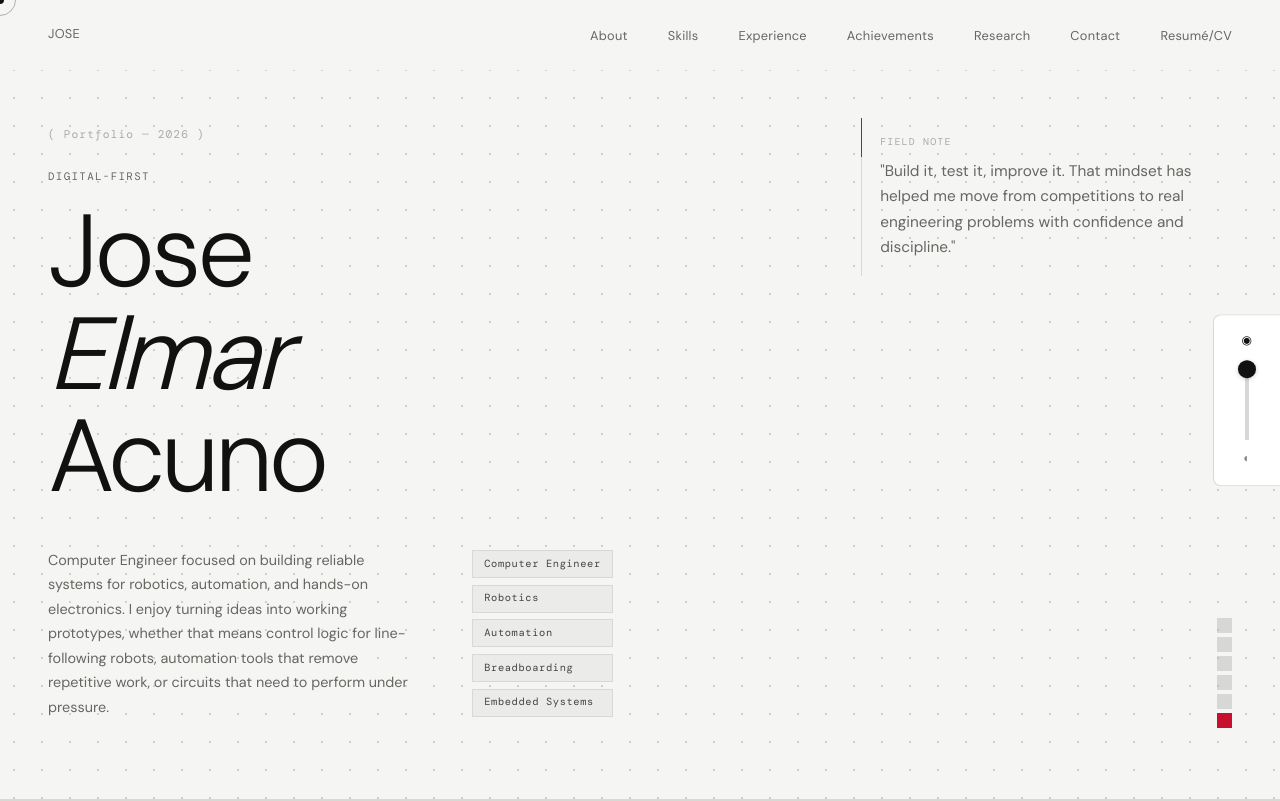
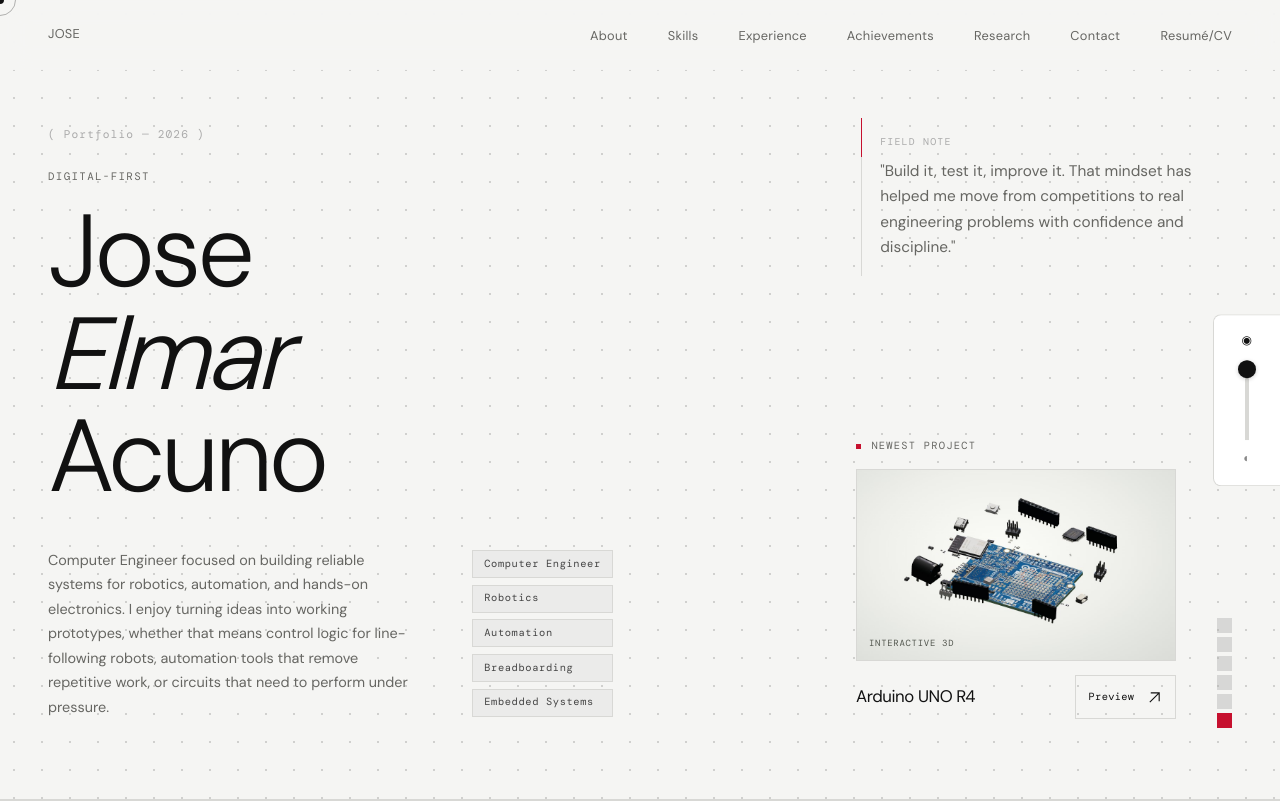
Before and after one commit to joseacunodev-source/joseacuno-dev, a website: page index.html in a window 1280 px wide. Shown: the top 801 px of the page. Drawn offline with nearby package versions, Linux system fonts and the light colour scheme.

Commit message:
feat: feature Arduino project and restrict hosting uploads

```diff
--- a/index.html
+++ b/index.html
@@ -187,6 +187,19 @@
           </p>
         </blockquote>
       </div>
+      <article class="hero-project" aria-labelledby="newest-project-title">
+        <div class="hero-project-label"><span aria-hidden="true"></span>Newest project</div>
+        <a class="hero-project-link" href="https://arduino-uno-r4-explorer.vercel.app/" target="_blank" rel="noopener noreferrer" data-native-link aria-label="Preview Arduino UNO R4 — opens in a new tab">
+          <div class="hero-project-image">
+            <img src="arduino-preview.jpg" alt="" width="900" height="540" decoding="async" />
+            <span class="hero-project-format">Interactive 3D</span>
+          </div>
+          <div class="hero-project-caption">
+            <h2 id="newest-project-title">Arduino UNO R4</h2>
+            <span class="hero-project-button">Preview <svg width="15" height="15" viewBox="0 0 16 16" fill="none" aria-hidden="true"><path d="M3 13 13 3M4 3h9v9" stroke="currentColor" stroke-width="1.2" /></svg></span>
+          </div>
+        </a>
+      </article>
     </section>
 
     <!-- MARQUEE -->
--- a/main.js
+++ b/main.js
@@ -78,7 +78,7 @@ document.querySelectorAll("a, button[data-scroll-target]").forEach((el) => {
     return;
   }
 
-  if (!href) return;
+  if (!href || el.hasAttribute("data-native-link")) return;
 
   el.setAttribute("data-href", href);
 
--- a/style.css
+++ b/style.css
@@ -699,6 +699,130 @@ h1 em { font-style: italic; font-weight: 300; }
   font-size:   clamp(0.92rem, 1.2vw, 1.08rem);
   line-height: 1.65;
   max-width:   34rem;
+}
+
+/* Latest work, aligned with the hero's existing editorial details. */
+.hero-project {
+  position: absolute;
+  right: 6.5rem;
+  bottom: 5rem;
+  width: clamp(290px, 25vw, 400px);
+}
+
+.hero-project-label {
+  display: flex;
+  align-items: center;
+  gap: 0.65rem;
+  margin-bottom: 0.9rem;
+  font-family: 'DM Mono', monospace;
+  font-size: 0.65rem;
+  letter-spacing: 0.12em;
+  text-transform: uppercase;
+  color: var(--fg2);
+}
+
+.hero-project-label > span {
+  width: 5px;
+  height: 5px;
+  background: #C6102E;
+}
+
+.hero-project-link {
+  display: block;
+  color: var(--fg);
+  text-decoration: none;
+}
+
+.hero-project-link:focus-visible {
+  outline: 2px solid #C6102E;
+  outline-offset: 7px;
+}
+
+.hero-project-image {
+  position: relative;
+  overflow: hidden;
+  aspect-ratio: 5 / 3;
+  border: 1px solid var(--line);
+  background: #eeefea;
+}
+
+.hero-project-image img {
+  display: block;
+  width: 100%;
+  height: 100%;
+  object-fit: cover;
+  transition: transform 0.65s cubic-bezier(0.16, 1, 0.3, 1);
+}
+
+.hero-project-format {
+  position: absolute;
+  left: 0.75rem;
+  bottom: 0.65rem;
+  font-family: 'DM Mono', monospace;
+  font-size: 0.56rem;
+  letter-spacing: 0.08em;
+  text-transform: uppercase;
+  color: #53574f;
+}
+
+.hero-project-caption {
+  display: flex;
+  align-items: center;
+  justify-content: space-between;
+  gap: 0.75rem;
+  padding-top: 0.85rem;
+}
+
+.hero-project-caption h2 {
+  margin: 0;
+  font-size: clamp(1.05rem, 1.25vw, 1.25rem);
+  line-height: 1.3;
+  letter-spacing: -0.025em;
+  font-weight: 400;
+}
+
+.hero-project-button {
+  display: inline-flex;
+  align-items: center;
+  justify-content: center;
+  gap: 0.8rem;
+  min-height: 44px;
+  padding: 0.55rem 0.8rem;
+  border: 1px solid var(--line);
+  font-family: 'DM Mono', monospace;
+  font-size: 0.65rem;
+  letter-spacing: 0.03em;
+  white-space: nowrap;
+  transition: color 0.2s, background 0.2s, border-color 0.2s;
+}
+
+.hero-project-link:hover .hero-project-image img { transform: scale(1.035); }
+.hero-project-link:hover .hero-project-button,
+.hero-project-link:focus-visible .hero-project-button {
+  color: #fff;
+  background: #C6102E;
+  border-color: #C6102E;
+}
+
+body:not(.is-loading) .hero-project { animation: project-enter 0.8s 0.15s both; }
+@keyframes project-enter {
+  from { opacity: 0; transform: translateY(12px); }
+  to { opacity: 1; transform: translateY(0); }
+}
+
+@media (max-width: 1200px), (max-height: 680px) {
+  #hero { padding-top: 8rem; }
+  .hero-project { position: relative; inset: auto; align-self: flex-end; width: min(100%, 360px); margin-top: 2.5rem; }
+}
+
+@media (max-width: 768px) {
+  #hero { padding-top: 7rem; }
+  .hero-project { align-self: flex-start; width: min(100%, 400px); margin-top: 2.5rem; }
+  .hero-project-caption h2 { font-size: 1.15rem; }
+}
+
+@media print {
+  .hero-project { position: static; width: 300px; margin-top: 2rem; }
 }
 
 
```
Also changed, not shown: arduino-preview.jpg (added), firebase.json.
